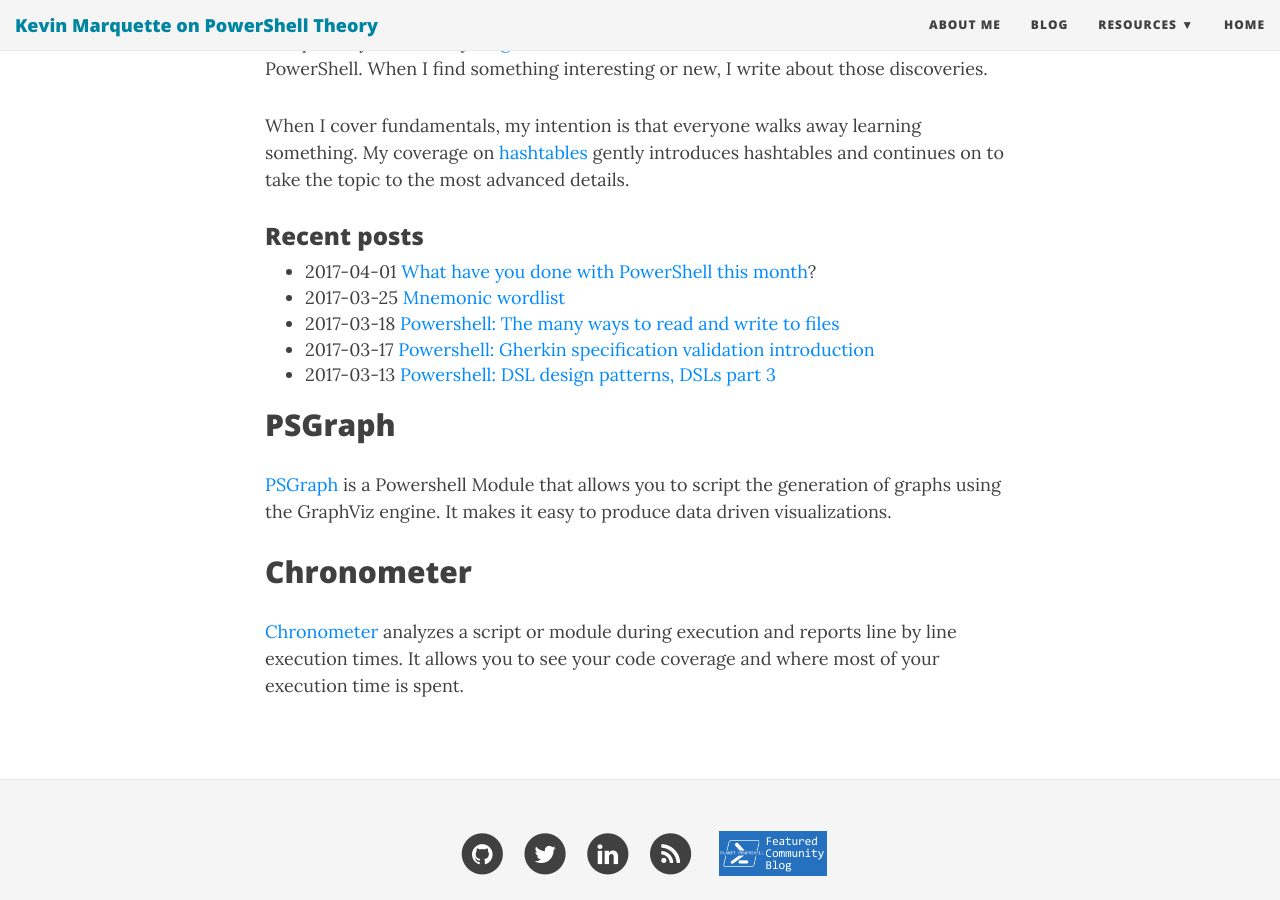
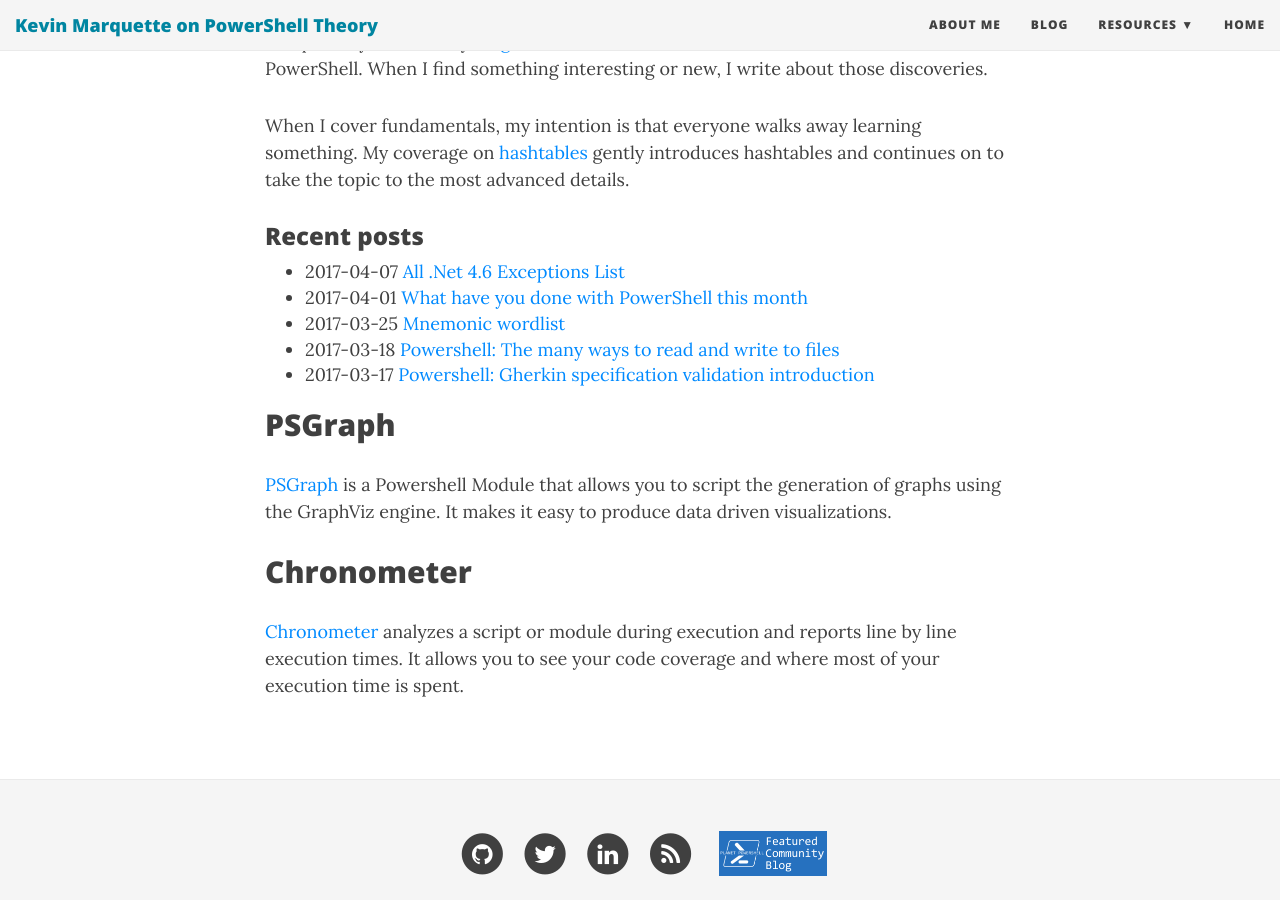
Before and after one commit to KevinMarquette/kevinmarquette.github.io, a Jekyll site: the page built from index.md, in a window 1280 px wide and 900 px high, scrolled down 535 px. Built offline with Jekyll 4.4.1, drawn with Linux system fonts in a browser that asks for light colours; nearby versions of some CDN libraries.

Commit message:
add recent post to index

```diff
--- a/index.md
+++ b/index.md
@@ -20,11 +20,11 @@ When I cover fundamentals, my intention is that everyone walks away learning som
 
 ### Recent posts
 
-* 2017-04-01 [What have you done with PowerShell this month](https://kevinmarquette.github.io/2017-04-01-Powershell-last-month/?utm_source=blog&utm_medium=blog&utm_content=recent)?
+* 2017-04-07 [All .Net 4.6 Exceptions List](https://kevinmarquette.github.io/2017-04-07-all-dotnet-exception-list/?utm_source=blog&utm_medium=blog&utm_content=recent)
+* 2017-04-01 [What have you done with PowerShell this month](https://kevinmarquette.github.io/2017-04-01-Powershell-last-month/?utm_source=blog&utm_medium=blog&utm_content=recent)
 * 2017-03-25 [Mnemonic wordlist](/2017-03-25-mnemonic-wordlist/?utm_source=blog&utm_medium=blog&utm_content=recent)
 * 2017-03-18 [Powershell: The many ways to read and write to files](/2017-03-18-Powershell-reading-and-saving-data-to-files/?utm_source=blog&utm_medium=blog&utm_content=recent)
 * 2017-03-17 [Powershell: Gherkin specification validation introduction](/2017-03-17-Powershell-Gherkin-specification-validation/?utm_source=blog&utm_medium=blog&utm_content=recent)
-* 2017-03-13 [Powershell: DSL design patterns, DSLs part 3](/2017-03-13-Powershell-DSL-design-patterns/?utm_source=blog&utm_medium=blog&utm_content=recent)
 
 ## PSGraph
 
```
Also changed, not shown: _posts/2017-04-07-all-dotnet-exception-list.md (+18 -17 lines).
